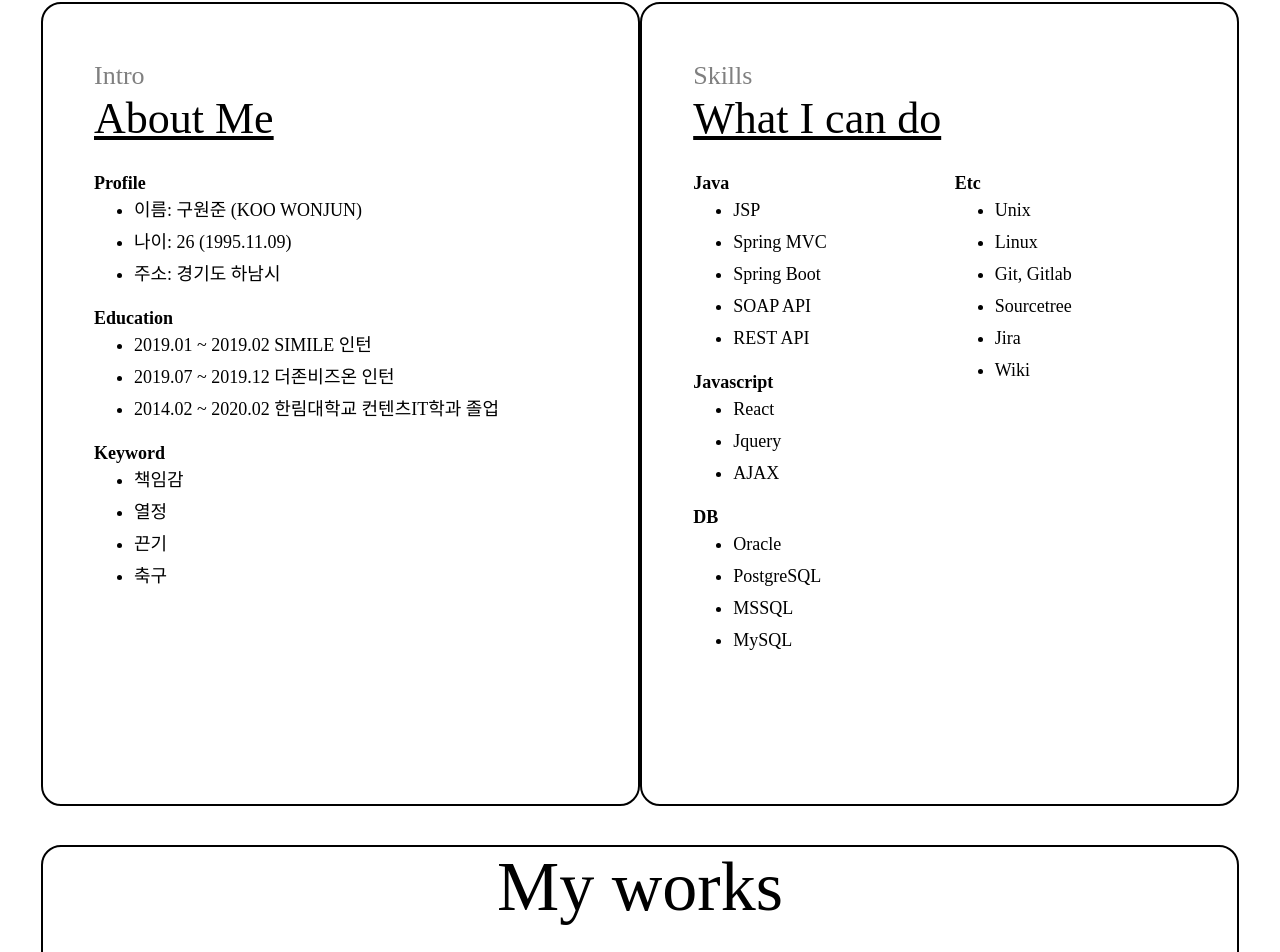
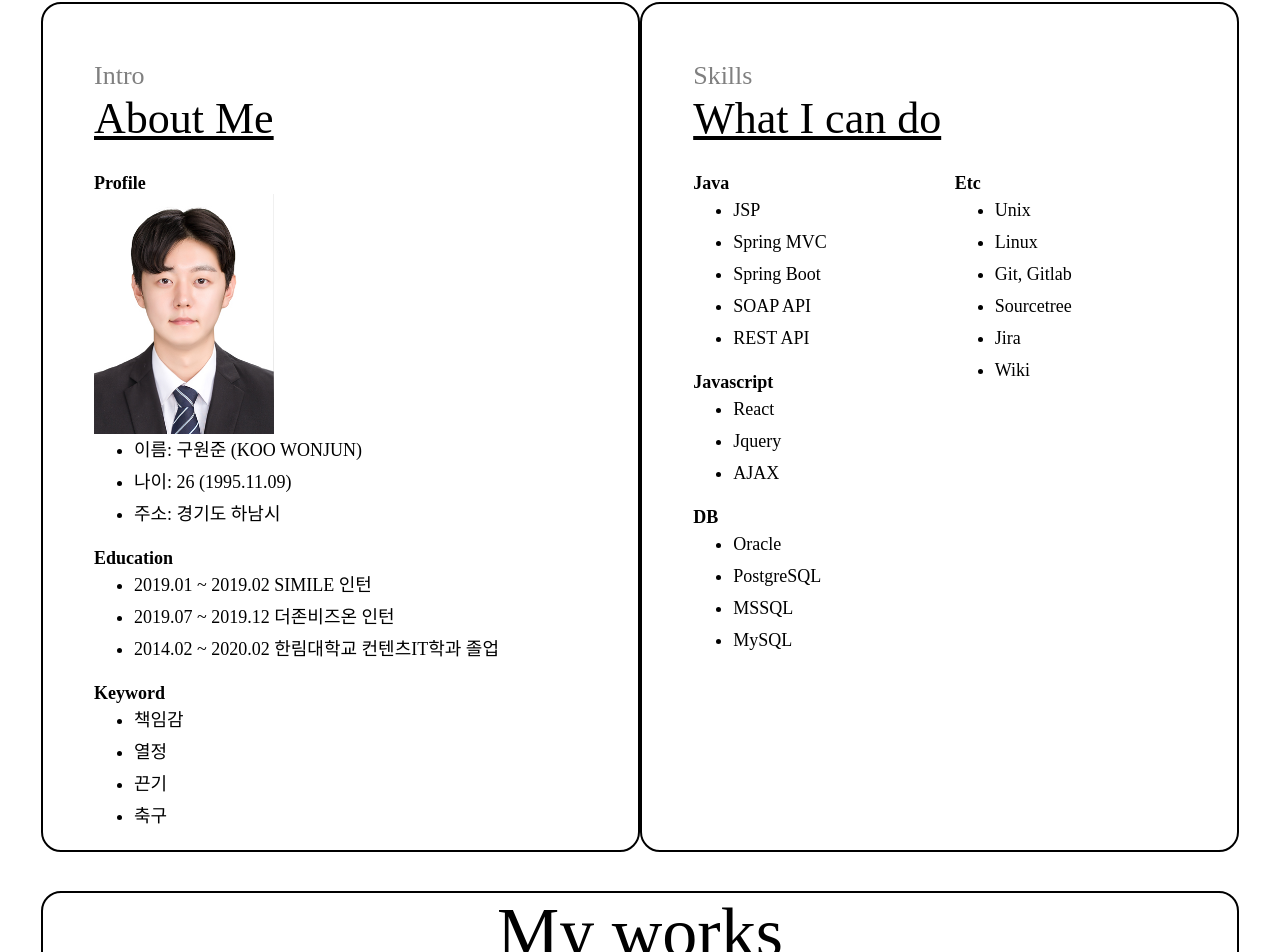
Before and after one commit to KOOwj/portfolio, a React (Create React App) app: page /#/ in a window 1280 px wide. Shown: the part 836-1788 px from the top of the page. Built offline with nearby package versions, Linux system fonts and the light colour scheme; a web font is replaced by a local one.

Commit message:
Deploy to Github Pages

```diff
--- a/src/components/Intro.js
+++ b/src/components/Intro.js
@@ -1,5 +1,6 @@
 import React from 'react';
 
+import me from './imgs/951109_w.jpg';
 import './css/Intro.css';
 
 function Intro(){
@@ -11,7 +12,7 @@ function Intro(){
             </div>
             <div className="List">
                 <div className="no1">
-                    <span><b>Profile</b></span>
+                    <span><b>Profile</b></span><img src={me} alt="koo" width="180" height="240"/>
                     <ul>
                         <li>이름: 구원준 (KOO WONJUN)</li>
                         <li>나이: 26 (1995.11.09)</li>
```
Also changed, not shown: src/components/imgs/951109_b.jpg (added), src/components/imgs/951109_w.jpg (added).
